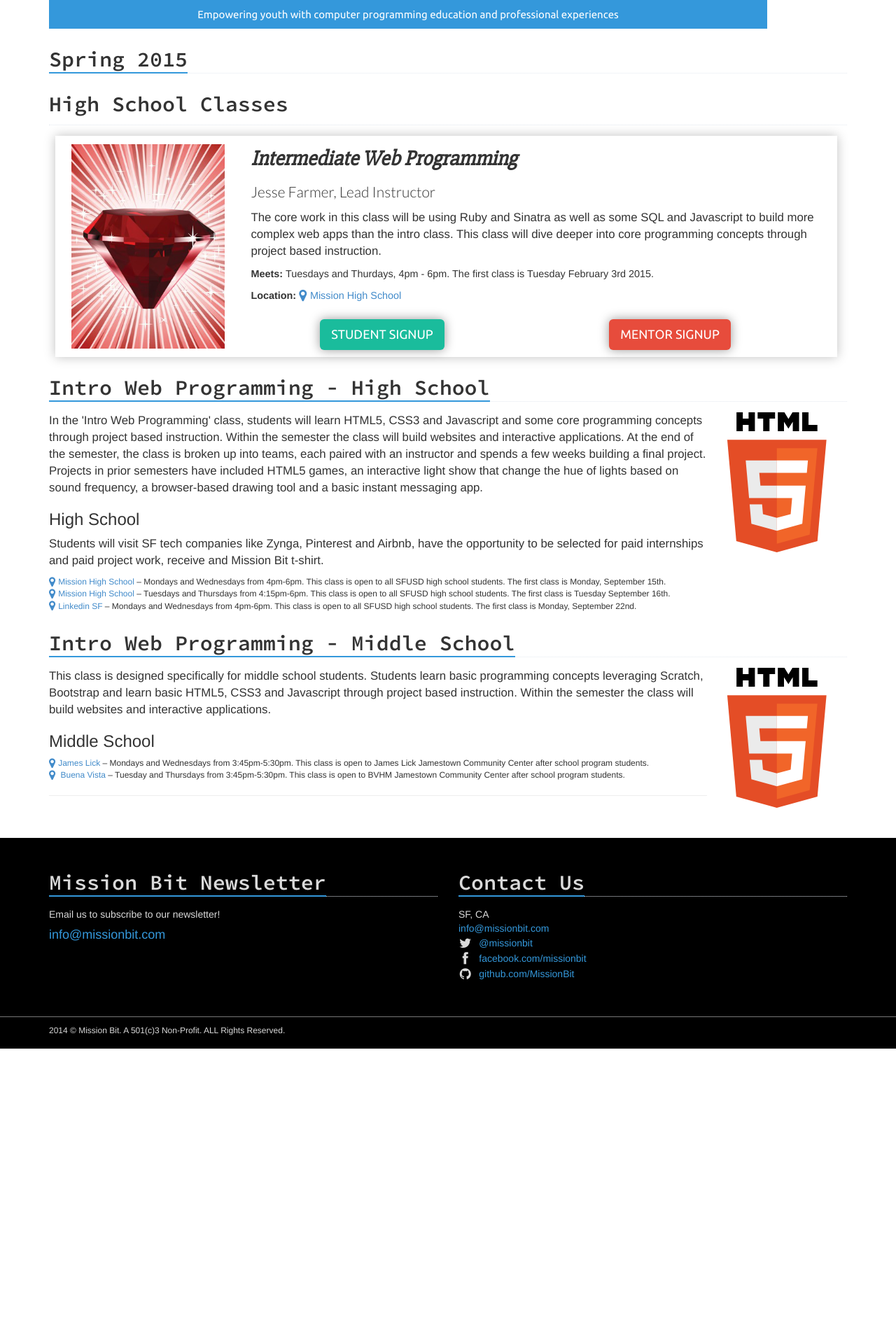
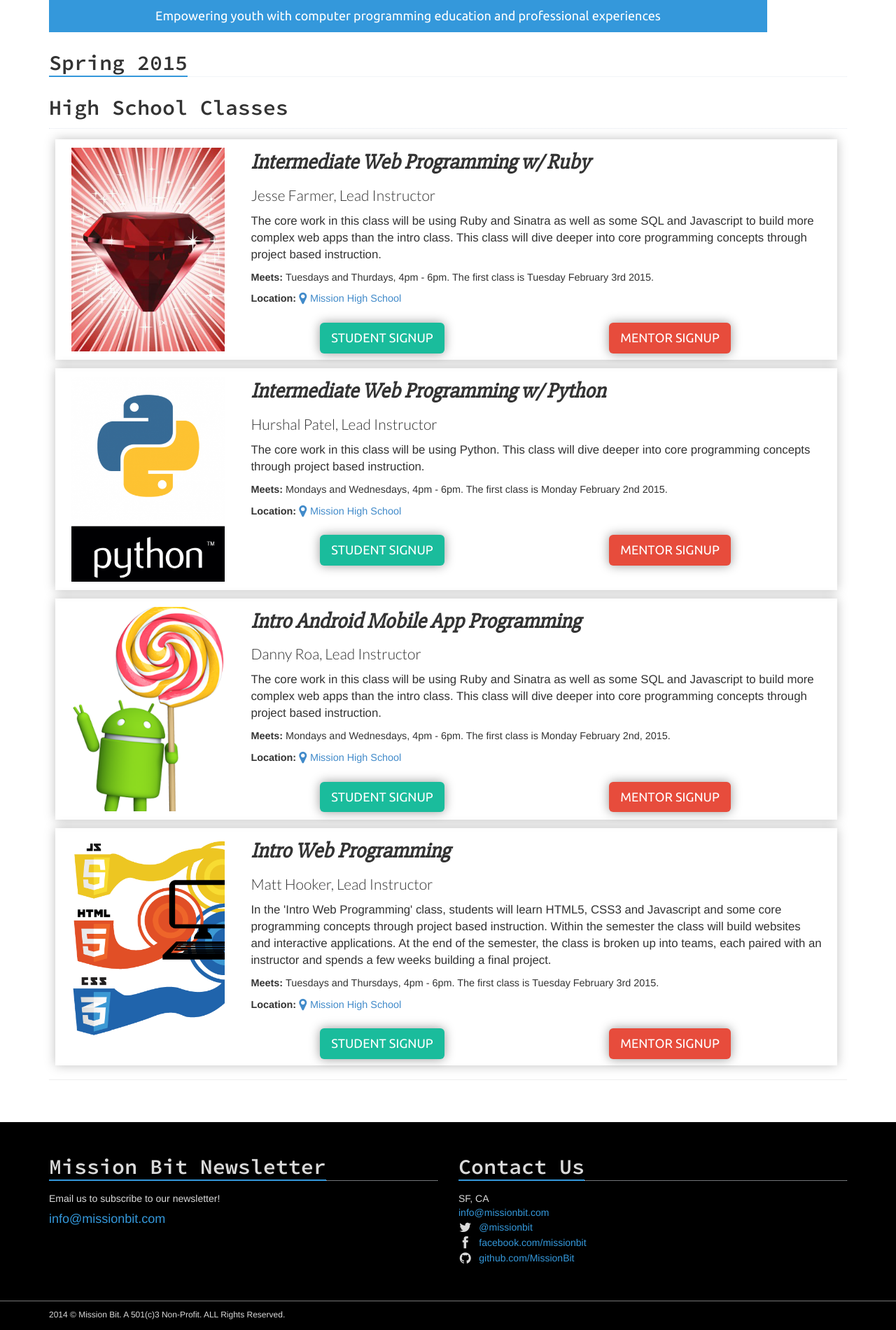
Before and after one commit to MissionBit/missionbit.github.io, a Jekyll site: the page built from programs/index.html, in a window 1280 px wide. Shown: the part 529-2429 px from the top of the page at 70% size. Built offline with Jekyll 4.4.1, drawn with Linux system fonts in a browser that asks for light colours; some web fonts are replaced; before the commit the page ends 2027 px from its top, so only the background shows below that.

Commit message:
programs page. classes added

```diff
--- a/css/style.css
+++ b/css/style.css
@@ -15,6 +15,18 @@ body .share img {
 }
 
 /********* PROGRAMS INDEX ***********/
+
+.programs-page-head {
+    width: 90%;
+    left: 5%;
+    background-color: #3498db;
+    text-align: center;
+    padding: 10px 0;
+    margin: -30px inherit auto auto;
+    color: white;
+    font-size: 180%;
+    font-family: 'UbuntuRegular', sans-serif;
+}
 
 .spring15-signups h3 {
     width: 100%;
@@ -592,7 +604,7 @@ nav {
     text-align: center;
 }
 
-.page-head {
+/*.page-head {
     width: 90%;
     left: 5%;
     background-color: #3498db;
@@ -602,7 +614,7 @@ nav {
     color: white;
     font-size: 150%;
     font-family: 'UbuntuRegular', sans-serif;
-}
+}*/
 
 .headline h2 {
     font-family: 'SourceCodeProSemiBold', sans-serif;
--- a/programs/index.html
+++ b/programs/index.html
@@ -7,7 +7,7 @@ title: "Programs"
 
 <!-- container -->
 <div id="programs" class="container programs" role="main">
-    <div class="page-head">
+    <div class="programs-page-head">
         <span>Empowering youth with computer programming education and professional experiences</span>
     </div>
     <div class="section" id="fall-2014">
@@ -18,36 +18,12 @@ title: "Programs"
             <h3> High School Classes </h3>
         </div>
     </div>
-<!--     <div class="row">
-        <div class="col-sm-6">
-            <div class="row">
-                <div class="col-sm-12">
-                    <h4> If you are a student and want to be contacted when Spring 2015 classes are announced, click the Student Signup button below.
-                    </h4>
-                </div>
-                <div class="enroll-ctr col-sm-12">
-                    <a class="btn btn-lg btn-default shadow hardware" href="student2015signup/">Student Signup</a>
-                </div>
-            </div>
-        </div>
-        <div class="col-sm-6">
-            <div class="row">
-                <div class="col-sm-12">
-                    <h4> If you are an engineer, product manager or tech entrepreneur and want more details about volunteering as an in-class mentor in the Spring semester, click the Mentor Signup button below.
-                    </h4>
-                </div>
-                <div class="enroll-ctr col-sm-12">
-                    <a class="btn btn-lg btn-default shadow mentor" href="mentor2015signup/">Mentor Signup</a>
-                </div>
-            </div>
-        </div>
-    </div> -->
     <div class="section program class-module">
         <div class="class-logo">
             <img src="images/program/ruby-image-34.png" class="class-img"/>
         </div>
         <div class="class-text">
-            <p class="class-title"> Intermediate Web Programming </p>
+            <p class="class-title"> Intermediate Web Programming w/ Ruby </p>
             <p class="class-lead-title">  Jesse Farmer, Lead Instructor </p>
             <p class="class-description"> The core work in this class will be using Ruby and Sinatra as well as some SQL and Javascript to build more complex web apps than the intro class. This class will dive deeper into core programming concepts through project based instruction.</p>
             <p class="class-time logistics"> <span class="logistics-span"> Meets: </span> Tuesdays and Thurdays, 4pm - 6pm. The first class is Tuesday February 3rd 2015. </p>
@@ -62,35 +38,68 @@ title: "Programs"
             </div>
         </div>
     </div>
-    <div class="section program" id="intro-computer-programming">
-        <div class="headline">
-            <h2>Intro Web Programming - High School</h2>
+    <div class="section program class-module">
+        <div class="class-logo">
+            <img src="images/program/python-logo-34.png" class="class-img"/>
         </div>
-        <img src="images/program/html5-logo-512.svg" class="hidden-xs logo"/>
-        <p>
-            In the 'Intro Web Programming' class, students will learn HTML5, CSS3 and Javascript and some core programming concepts through project based instruction. Within the semester the class will build websites and interactive applications. At the end of the semester, the class is broken up into teams, each paired with an instructor and spends a few weeks building a final project. Projects in prior semesters have included HTML5 games, an interactive light show that change the hue of lights based on sound frequency, a browser-based drawing tool and a basic instant messaging app.
-        </p>
-        <h3>High School</h3>
-        <p>
-            Students will visit SF tech companies like Zynga, Pinterest and Airbnb, have the opportunity to be selected for paid internships and paid project work, receive and Mission Bit t-shirt.
-        </p>
-        <ul>
-            <li>
-                <a href="http://bit.ly/mbit-mission-high-map" title="Map of 3750 18th St, SF, CA 94114" target="_blank"><i class="fa fa-lg fa-map-marker">&nbsp;</i>Mission High School</a>
-                – Mondays and Wednesdays from 4pm-6pm. This class is open to all SFUSD high school students. The first class is Monday, September 15th.
-            </li>
-            <li>
-                <a href="http://bit.ly/mbit-mission-high-map" title="Map of 3750 18th St, SF, CA 94114" target="_blank"><i class="fa fa-lg fa-map-marker">&nbsp;</i>Mission High School</a>
-                – Tuesdays and Thursdays from 4:15pm-6pm. This class is open to all SFUSD high school students. The first class is Tuesday September 16th.
-            </li>
-            <li>
-                <a href="http://bit.ly/mBitLinkedinMap" title="Map of 505 Howard St., SF, CA 94105" target="_blank"><i class="fa fa-lg fa-map-marker">&nbsp;</i>Linkedin SF </a>
-                – Mondays and Wednesdays from 4pm-6pm. This class is open to all SFUSD high school students. The first class is Monday, September 22nd.
-            </li>
-        </ul>
+        <div class="class-text">
+            <p class="class-title"> Intermediate Web Programming w/ Python </p>
+            <p class="class-lead-title">  Hurshal Patel, Lead Instructor </p>
+            <p class="class-description"> The core work in this class will be using Python. This class will dive deeper into core programming concepts through project based instruction.</p>
+            <p class="class-time logistics"> <span class="logistics-span"> Meets: </span> Mondays and Wednesdays, 4pm - 6pm. The first class is Monday February 2nd 2015. </p>
+            <p class="class-location logistics"> <span class="logistics-span"> Location: </span>  <a href="http://bit.ly/mbit-mission-high-map" title="Map of 3750 18th St, SF, CA 94114" target="_blank"><i class="fa fa-lg fa-map-marker">&nbsp;</i>Mission High School</a> </p>
+            <div class="action-buttons">
+                <div id="student-btn-ctr" class="spring15-ctr">
+                    <a class="btn btn-lg btn-default shadow hardware spring-student" href="student2015signup/">Student Signup</a>
+                </div>
+                <div id="mentor-btn-ctr" class="spring15-ctr">
+                    <a class="btn btn-lg btn-default shadow mentor spring-mentor" href="mentor2015signup/">Mentor Signup</a>
+                </div>
+            </div>
+        </div>
+    </div>
+    <div class="section program class-module">
+        <div class="class-logo">
+            <img src="images/program/android-lollipop-34.png" class="class-img"/>
+        </div>
+        <div class="class-text">
+            <p class="class-title"> Intro Android Mobile App Programming </p>
+            <p class="class-lead-title">  Danny Roa, Lead Instructor </p>
+            <p class="class-description"> The core work in this class will be using Ruby and Sinatra as well as some SQL and Javascript to build more complex web apps than the intro class. This class will dive deeper into core programming concepts through project based instruction.</p>
+            <p class="class-time logistics"> <span class="logistics-span"> Meets: </span> Mondays and Wednesdays, 4pm - 6pm. The first class is Monday February 2nd, 2015. </p>
+            <p class="class-location logistics"> <span class="logistics-span"> Location: </span>  <a href="http://bit.ly/mbit-mission-high-map" title="Map of 3750 18th St, SF, CA 94114" target="_blank"><i class="fa fa-lg fa-map-marker">&nbsp;</i>Mission High School</a> </p>
+            <div class="action-buttons">
+                <div id="student-btn-ctr" class="spring15-ctr">
+                    <a class="btn btn-lg btn-default shadow hardware spring-student" href="student2015signup/">Student Signup</a>
+                </div>
+                <div id="mentor-btn-ctr" class="spring15-ctr">
+                    <a class="btn btn-lg btn-default shadow mentor spring-mentor" href="mentor2015signup/">Mentor Signup</a>
+                </div>
+            </div>
+        </div>
+    </div>
+    <div class="section program class-module">
+        <div class="class-logo">
+            <img src="images/program/html-css-js-logo-34.png" class="class-img"/>
+        </div>
+        <div class="class-text">
+            <p class="class-title"> Intro Web Programming </p>
+            <p class="class-lead-title">  Matt Hooker, Lead Instructor </p>
+            <p class="class-description"> In the 'Intro Web Programming' class, students will learn HTML5, CSS3 and Javascript and some core programming concepts through project based instruction. Within the semester the class will build websites and interactive applications. At the end of the semester, the class is broken up into teams, each paired with an instructor and spends a few weeks building a final project.</p>
+            <p class="class-time logistics"> <span class="logistics-span"> Meets: </span> Tuesdays and Thursdays, 4pm - 6pm. The first class is Tuesday February 3rd 2015. </p>
+            <p class="class-location logistics"> <span class="logistics-span"> Location: </span>  <a href="http://bit.ly/mbit-mission-high-map" title="Map of 3750 18th St, SF, CA 94114" target="_blank"><i class="fa fa-lg fa-map-marker">&nbsp;</i>Mission High School</a> </p>
+            <div class="action-buttons">
+                <div id="student-btn-ctr" class="spring15-ctr">
+                    <a class="btn btn-lg btn-default shadow hardware spring-student" href="student2015signup/">Student Signup</a>
+                </div>
+                <div id="mentor-btn-ctr" class="spring15-ctr">
+                    <a class="btn btn-lg btn-default shadow mentor spring-mentor" href="mentor2015signup/">Mentor Signup</a>
+                </div>
+            </div>
+        </div>
     </div>
 
-    <div class="section program" id="intro-computer-programming">
+<!--     <div class="section program" id="intro-computer-programming">
         <div class="headline">
             <h2> Intro Web Programming - Middle School </h2>
         </div>
@@ -109,13 +118,7 @@ title: "Programs"
                 – Tuesday and Thursdays from 3:45pm-5:30pm. This class is open to BVHM Jamestown Community Center after school program students.
             </li>
         </ul>
-    </div>
+    </div> -->
 
     <hr>
-
-<!--     <div class="section">
-        <div class="enroll-ctr">
-            <a class="btn btn-lg btn-default donate" href="http://www.rollcall.in">Enroll Now!</a>
-        </div>
-    </div> -->
 </div><!-- /container -->
```
Also changed, not shown: images/program/android-lollipop-34.png (added), images/program/html-css-js-logo-34.png (added), images/program/python-logo-34.png (added).
